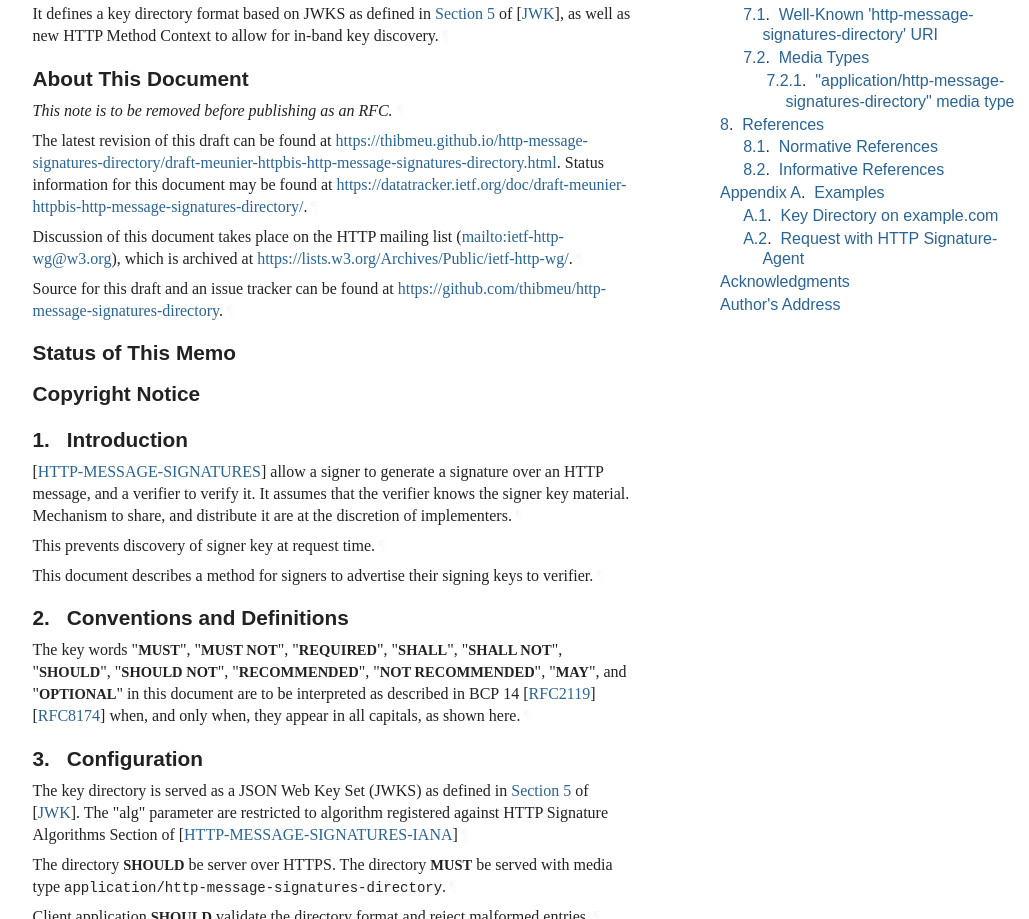
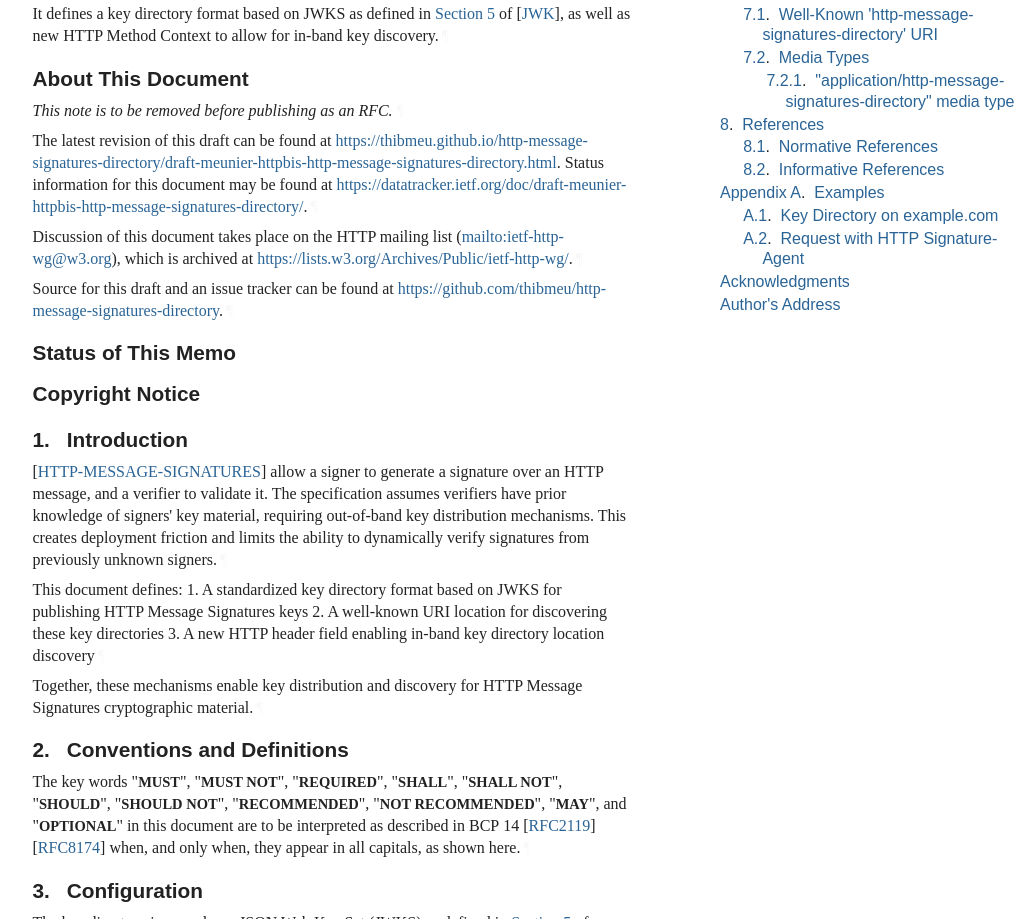
Before and after one commit to thibmeu/http-message-signatures-directory, a plain HTML site: page draft-meunier-httpbis-http-message-signatures-directory.html in a window 1280 px wide. Shown: the part 401-1320 px from the top of the page, without its empty margins (92-1121 px from the left). Drawn offline with Linux system fonts and the light colour scheme; a web font is replaced by a local one.

Commit message:
Script updating gh-pages from a8b8c94. [ci skip]

```diff
--- a/draft-meunier-httpbis-http-message-signatures-directory.html
+++ b/draft-meunier-httpbis-http-message-signatures-directory.html
@@ -1239,11 +1239,15 @@ as well as new HTTP Method Context to allow for in-band key discovery.<a href="#
       <h2 id="name-introduction">
 <a href="#section-1" class="section-number selfRef">1. </a><a href="#name-introduction" class="section-name selfRef">Introduction</a>
       </h2>
-<p id="section-1-1"><span>[<a href="#HTTP-MESSAGE-SIGNATURES" class="cite xref">HTTP-MESSAGE-SIGNATURES</a>]</span> allow a signer to generate a signature over an HTTP message, and a verifier to verify it.
-It assumes that the verifier knows the signer key material. Mechanism to share, and distribute it are at the discretion
-of implementers.<a href="#section-1-1" class="pilcrow">¶</a></p>
-<p id="section-1-2">This prevents discovery of signer key at request time.<a href="#section-1-2" class="pilcrow">¶</a></p>
-<p id="section-1-3">This document describes a method for signers to advertise their signing keys to verifier.<a href="#section-1-3" class="pilcrow">¶</a></p>
+<p id="section-1-1"><span>[<a href="#HTTP-MESSAGE-SIGNATURES" class="cite xref">HTTP-MESSAGE-SIGNATURES</a>]</span> allow a signer to generate a signature over an HTTP message, and a verifier to validate it.
+The specification assumes verifiers have prior knowledge of
+signers' key material, requiring out-of-band key distribution mechanisms. This creates deployment
+friction and limits the ability to dynamically verify signatures from previously unknown signers.<a href="#section-1-1" class="pilcrow">¶</a></p>
+<p id="section-1-2">This document defines:
+1. A standardized key directory format based on JWKS for publishing HTTP Message Signatures keys
+2. A well-known URI location for discovering these key directories
+3. A new HTTP header field enabling in-band key directory location discovery<a href="#section-1-2" class="pilcrow">¶</a></p>
+<p id="section-1-3">Together, these mechanisms enable key distribution and discovery for HTTP Message Signatures cryptographic material.<a href="#section-1-3" class="pilcrow">¶</a></p>
 </section>
 </div>
 <div id="conventions-and-definitions">
```
Also changed, not shown: draft-meunier-httpbis-http-message-signatures-directory.txt (+11 -6 lines).
